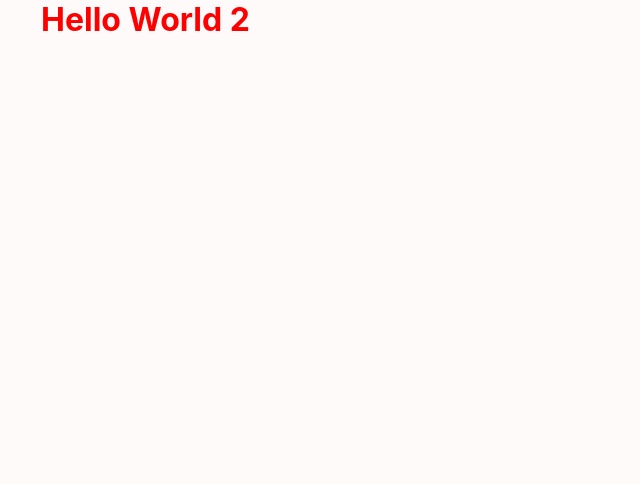
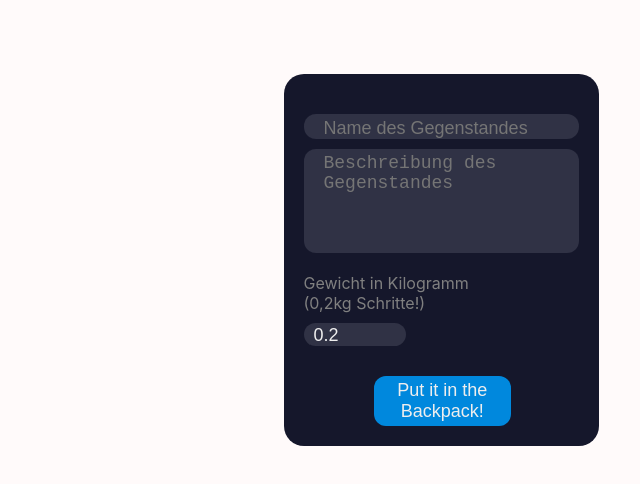
Before and after one commit to SeanPed/capstone-project, a React (Vite) app: page /input in a window 1280 px wide. Shown: the top 484 px of the page, without its empty margins (199-839 px from the left). Built offline with nearby package versions, Linux system fonts and the light colour scheme.

Commit message:
Adding Routing Option to InputPage

```diff
--- a/src/app/App.tsx
+++ b/src/app/App.tsx
@@ -1,5 +1,6 @@
 import React from 'react';
 import { BrowserRouter, Routes, Route } from 'react-router-dom';
+import InputPage from './pages/InputPage/InputPage';
 import MainPage from './pages/MainPage/MainPage';
 
 function App(): JSX.Element {
@@ -7,7 +8,7 @@ function App(): JSX.Element {
     <BrowserRouter>
       <Routes>
         <Route path="/" element={<MainPage />}></Route>
-        <Route path="/input" element={<h1>Hello World 2</h1>}></Route>
+        <Route path="/input" element={<InputPage />}></Route>
       </Routes>
     </BrowserRouter>
   );
--- a/src/app/pages/InputPage/InputPage.module.css
+++ b/src/app/pages/InputPage/InputPage.module.css
@@ -3,6 +3,7 @@
   grid-template-columns: 1fr;
   grid-template-rows: 20% auto 20%;
   justify-items: center;
+  size: 100vh;
   grid-template-areas: 'Top' 'Center' 'Bottom';
 }
 .placeholder_div {
```
Also changed, not shown: 1 other file (tests, documents, lock files or other folders).
